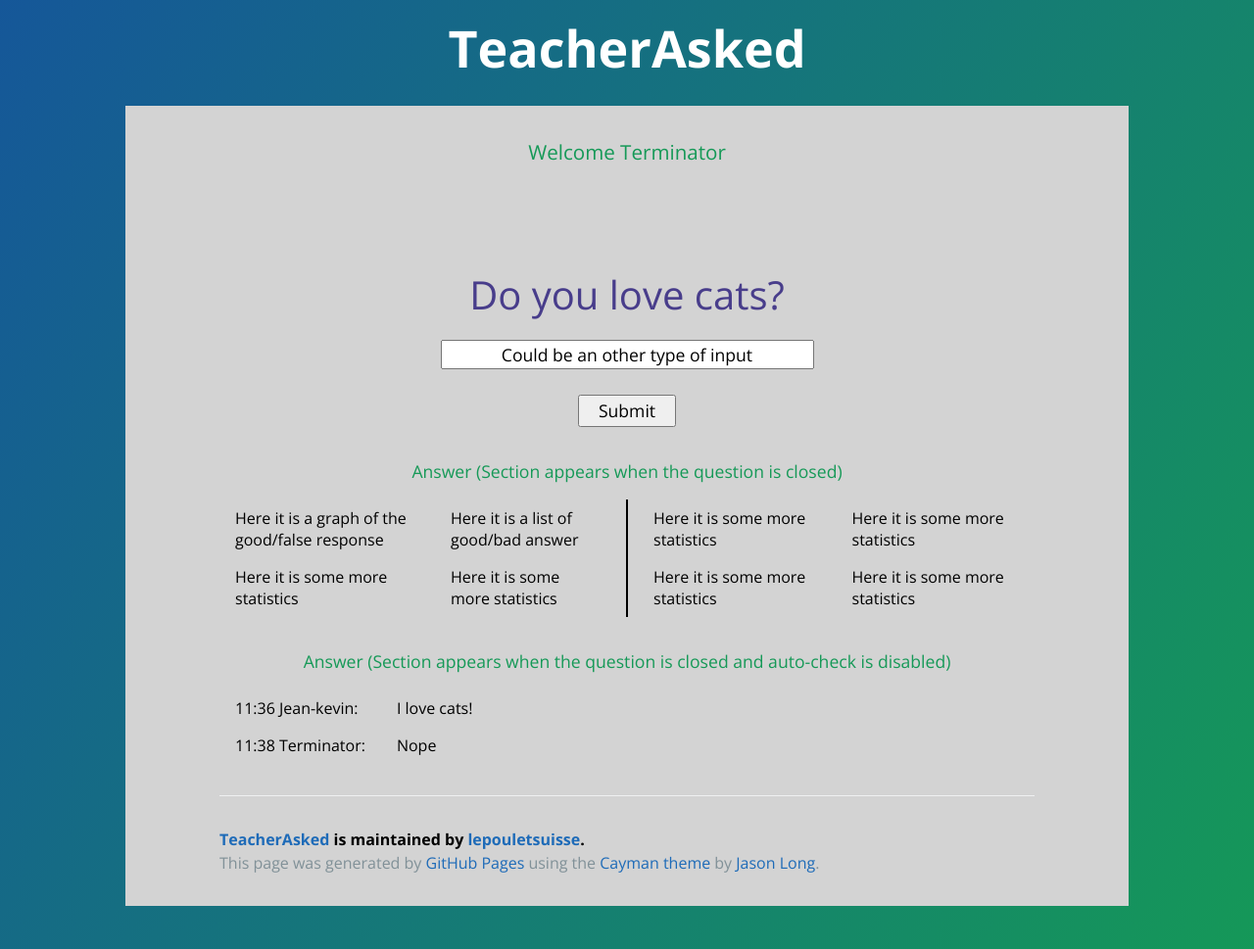
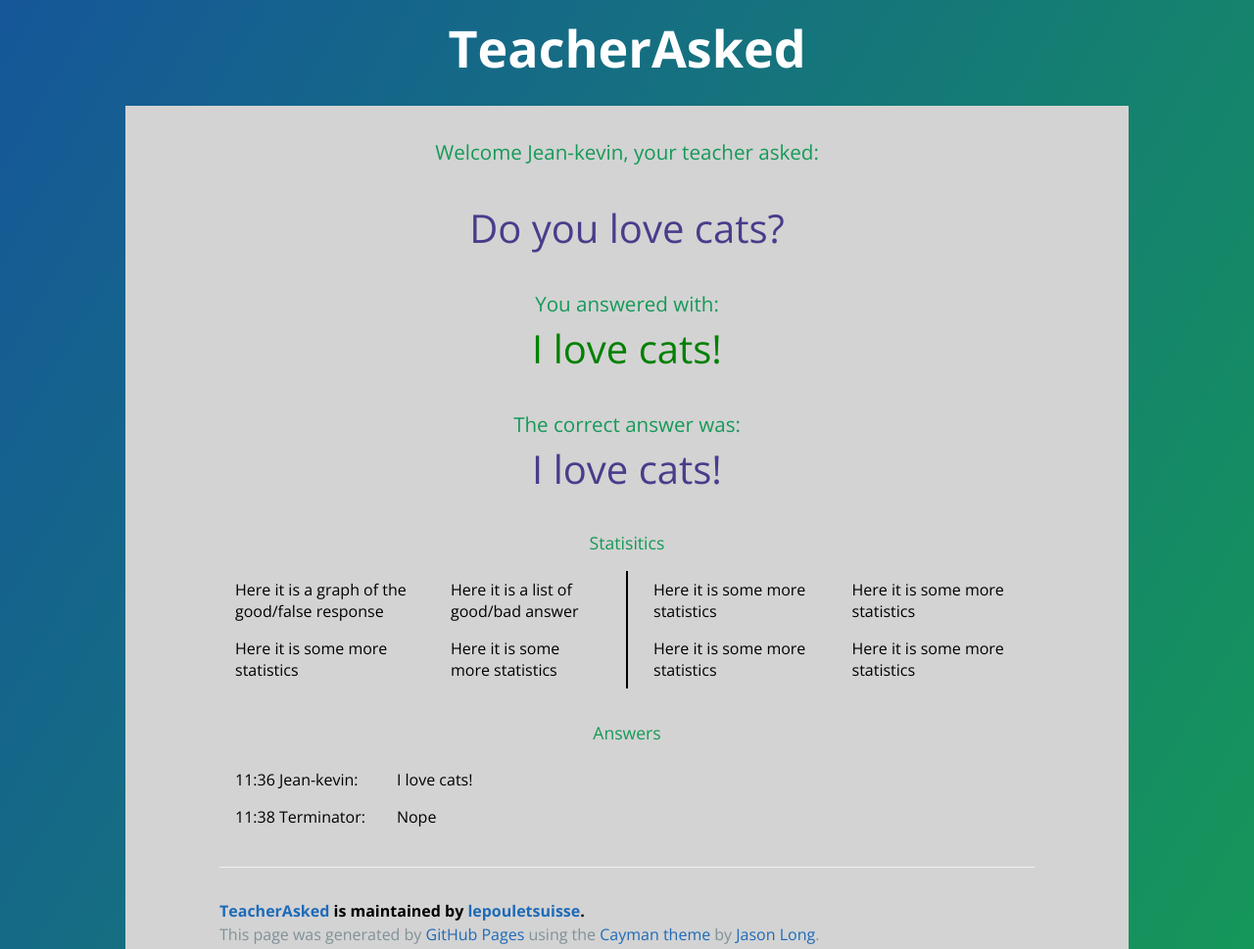
Before and after one commit to lepouletsuisse/TeacherAsked-webapp, a plain HTML site: page room_student.html in a window 1280 px wide. Shown: the top 969 px of the page at 98% size. Drawn offline with nearby package versions, Linux system fonts and the light colour scheme.

Commit message:
Complete rooms

```diff
--- a/room_student.html
+++ b/room_student.html
@@ -15,25 +15,22 @@
 
     <section class="main-content">
       <h3>
-        <a id="welcome" class="anchor" href="#welcome" aria-hidden="true"><span aria-hidden="true" class="octicon octicon-link"></span></a>Welcome Terminator
+        <span aria-hidden="true" class="octicon octicon-link">Welcome Jean-kevin, your teacher asked:</span>
       </h3>
 
-      <!--<h4>Connected students</h4>
-      <table class="student-table">
-          <tr>
-            <td>Jean-kevin (Logged at 11:32)</td>
-          </tr>
-          <tr>
-            <td>Terminator (Logged at 11:35)</td>
-          </tr>
-      </table>-->
-
       <h4 class="currentQuestion-text">Do you love cats?</h4>
-      <div class="answerStudent">
+      <!--<div class="answerStudent">
         <input size="35" class="answerStudent-input" type="text" value="Could be an other type of input"><br><br>
         <button class="answerStudent-button" onclick="">Submit</button>
-      </div>
-      <h4>Answer (Section appears when the question is closed)</h4>
+      </div>-->
+      <h3>You answered with:
+        <div class="goodAnswer">I love cats!</div>
+      </h3>
+      <h3>The correct answer was:
+        <div class="currentQuestion-text">I love cats!</div>
+      </h3>
+
+      <h4>Statisitics</h4>
       <div class="columns">
         <div class="first-column">
           <table class="statistics1-table">
@@ -57,7 +54,7 @@
         </div>
       </div>
 
-      <h4>Answer (Section appears when the question is closed and auto-check is disabled)</h4>
+      <h4>Answers</h4>
       <table class="answer-table">
         <tr>
           <td>11:36 Jean-kevin:</td><td>I love cats!</td>
--- a/stylesheets/stylesheet.css
+++ b/stylesheets/stylesheet.css
@@ -46,7 +46,16 @@
 .currentQuestion-text{
   font-size: 40px;
   color: darkslateblue !important;
-  margin-top: 100px !important;
+}
+
+.goodAnswer{
+  font-size: 40px;
+  color: green;
+}
+
+.badAnswer{
+  font-size: 40px;
+  color:red !important;
 }
 
 .answerStudent{
```
Also changed, not shown: room_teacher.html (+1 -1 lines), 1 other file.
